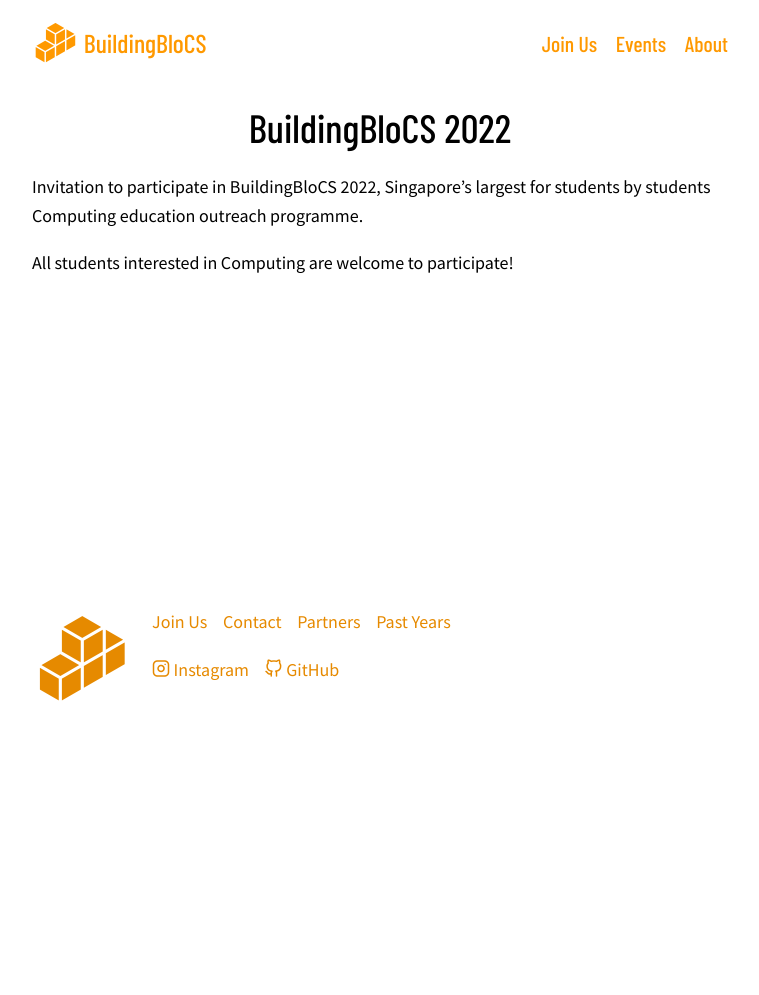
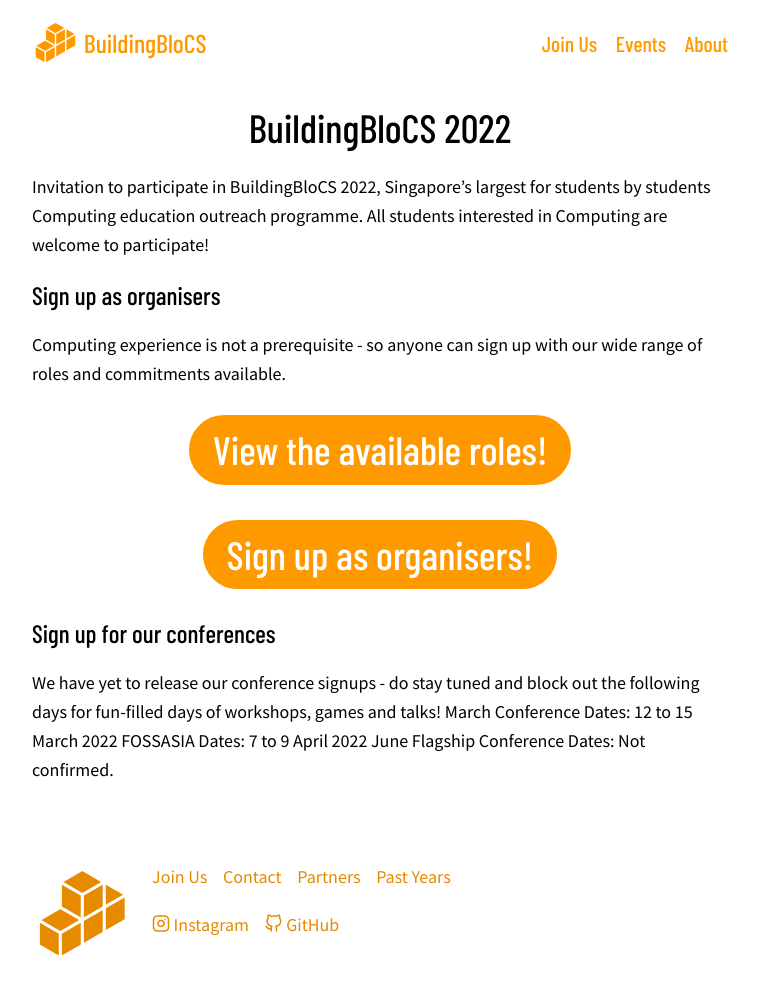
Before and after one commit to buildingblocs/2022, a Jekyll site: the page built from join-us/index.md, in a window 1280 px wide and 1023 px high. Shown: the top 995 px of the window, without its empty margins (260-1019 px from the left). Built offline with Jekyll 4.4.1, drawn with Linux system fonts in a browser that asks for light colours; some web fonts are replaced; our own code applies the rules of GitHub Pages for plain Markdown files.

Commit message:
added links and info

```diff
--- a/join-us/index.md
+++ b/join-us/index.md
@@ -5,5 +5,15 @@
 # BuildingBloCS 2022
 
 Invitation to participate in BuildingBloCS 2022, Singapore’s largest for students by students Computing education outreach programme.
+All students interested in Computing are welcome to participate!
 
-All students interested in Computing are welcome to participate!
+### Sign up as organisers
+Computing experience is not a prerequisite - so anyone can sign up with our wide range of roles and commitments available.
+# <a class="btn" href="https://go.buildingblocs.sg/roles">View the available roles!</a>
+# <a class="btn" href="https://go.buildingblocs.sg/organiser/signup ">Sign up as organisers!</a>
+
+### Sign up for our conferences
+We have yet to release our conference signups - do stay tuned and block out the following days for fun-filled days of workshops, games and talks!
+March Conference Dates: 12 to 15 March 2022
+FOSSASIA Dates: 7 to 9 April 2022
+June Flagship Conference Dates: Not confirmed.
```
